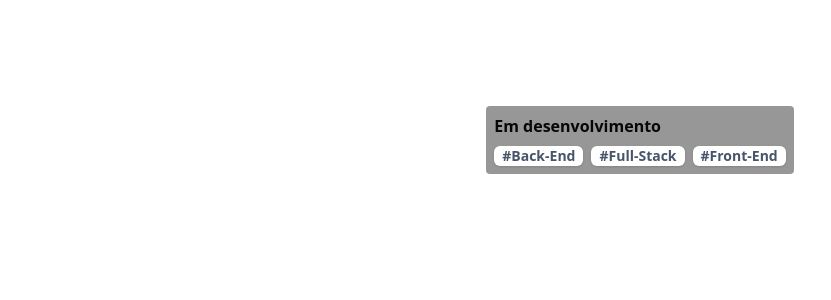
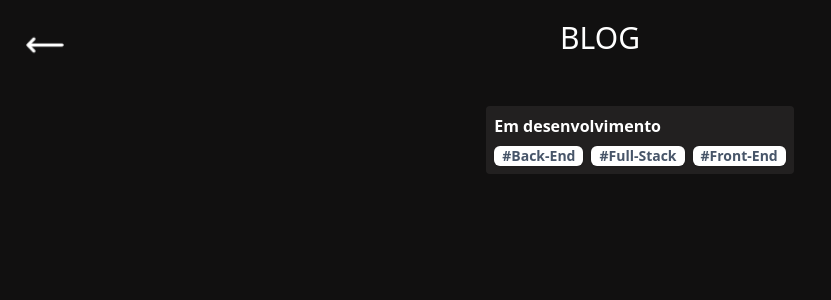
Before and after one commit to rafaapcode/portfolio-new, a Next.js app: page /blog in a window 1280 px wide. Shown: the top 300 px of the page, without its empty margins (0-831 px from the left). Built offline with nearby package versions, Linux system fonts and the light colour scheme.

Commit message:
feat: change style of blog home page

```diff
--- a/app/blog/page.jsx
+++ b/app/blog/page.jsx
@@ -7,14 +7,17 @@ import { motion } from "framer-motion";
 
 export default function Blog() {
   const nomePosts = [
-    { id: 1, nome: "Em desenvolvimento", tags: ["Back-End", "Full-Stack", "Front-End"] }
+    {
+      id: 1,
+      nome: "Em desenvolvimento",
+      tags: ["Back-End", "Full-Stack", "Front-End"],
+    },
   ];
   const router = useRouter();
   return (
-    <section className="w-full mx-auto lg:w-[70%] h-[80%] lg:h-screen md:h-screen px-5 overflow-auto">
-      <div className="mx-auto py-5 w-1/2 flex justify-between">
-        <h1 className="text-white text-3xl">BLOG</h1>
-        <Link href="/">
+    <section className="w-full mx-auto h-[80%] lg:h-screen md:h-screen px-5 bg-[#111010] overflow-auto">
+      <div className="py-5 w-1/2 flex justify-between">
+        <Link className="self-start" href="/">
           <Image
             src="/images/arrow.png"
             width={50}
@@ -22,6 +25,7 @@ export default function Blog() {
             alt="icon arrow back"
           />
         </Link>
+        <h1 className="text-white text-3xl">BLOG</h1>
       </div>
       <div className="flex flex-col items-center mt-2 w-full h-[75%] overflow-auto">
         <ul>
@@ -33,7 +37,7 @@ export default function Blog() {
               onClick={() => router.push(`/blog/${id}`)}
               key={nome}
             >
-              <span className="bg-[#979797] flex flex-col gap-y-2 text-base font-semibold text-[#070707] transition-all cursor-pointer p-2 rounded">
+              <span className="bg-[#222020] flex flex-col gap-y-2 text-base font-semibold text-[#fff] transition-all cursor-pointer p-2 rounded">
                 {nome}
                 <div className="w-full flex gap-x-2">
                   {tags.map((tag) => (
```
Lines whose indentation alone changed are shown as unchanged.
